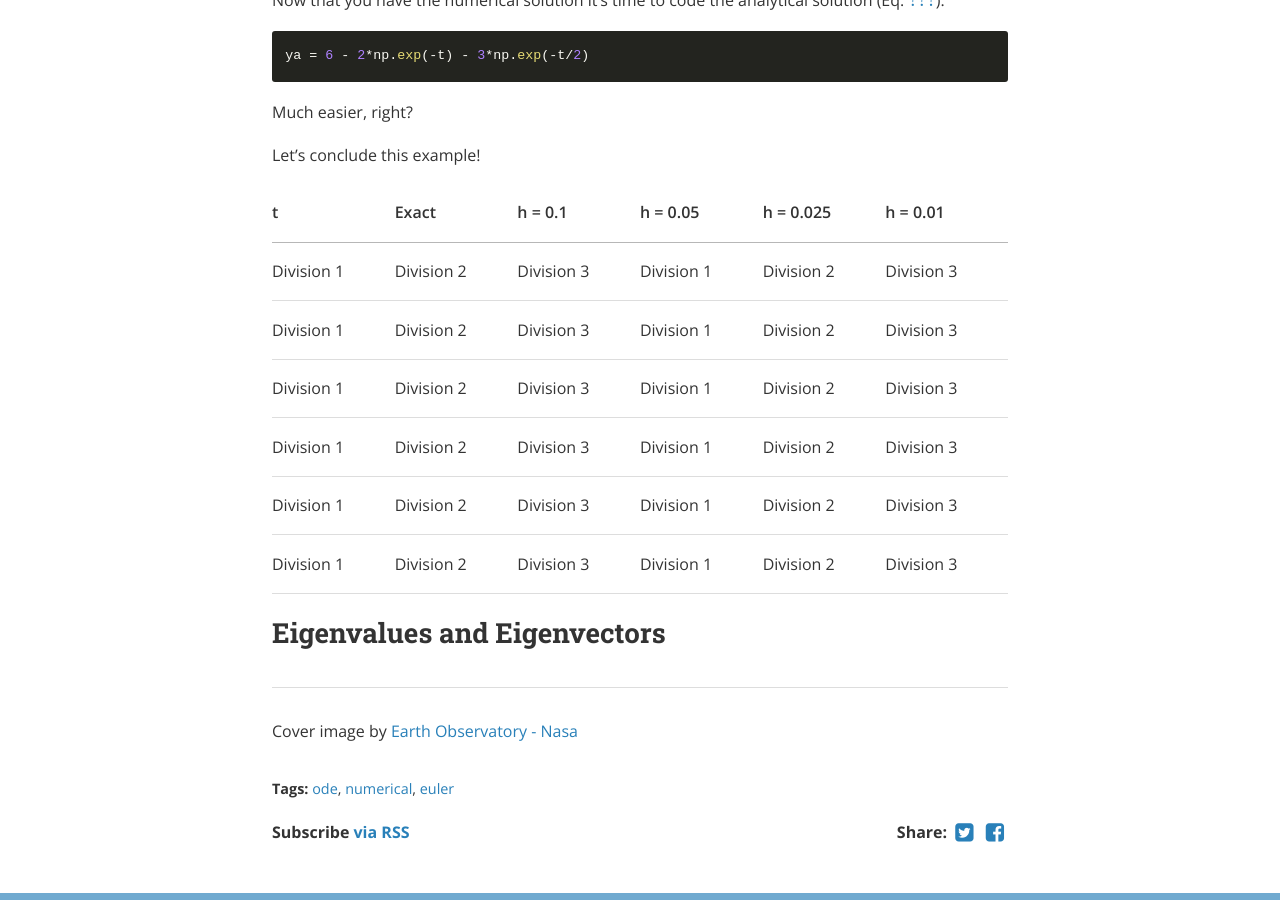
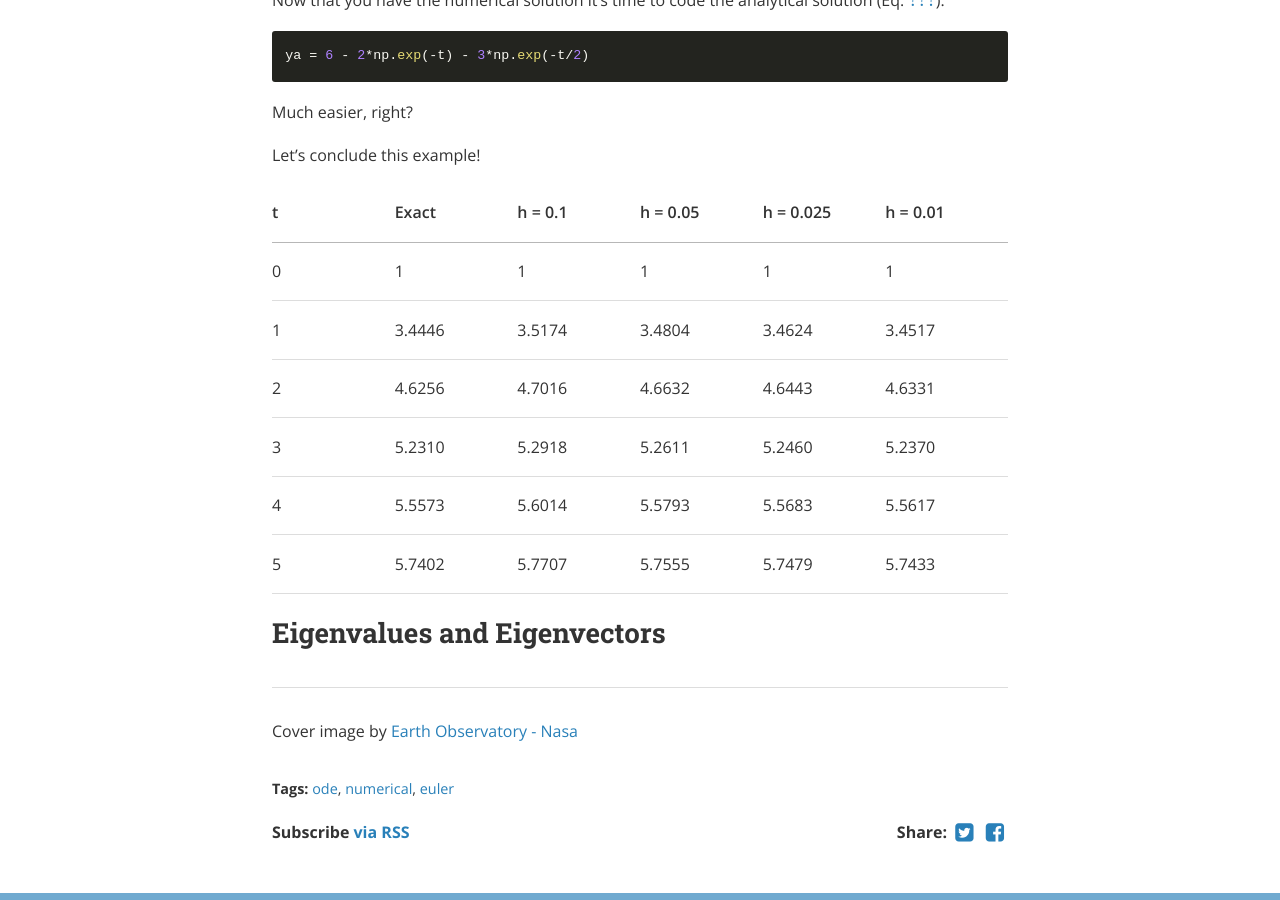
Before and after one commit to vic1309/lerofly, a Jekyll site: the page built from _posts/2019-06-12-euler.markdown, in a window 1280 px wide and 900 px high, scrolled down 4377 px. Built offline with Jekyll 4.4.1, drawn with Linux system fonts in a browser that asks for light colours; nearby versions of some CDN libraries; formulas are drawn with MathJax 3; a script that is not in the unit is left out.

Commit message:
Update 2019-06-12-euler.markdown

```diff
--- a/_posts/2019-06-12-euler.markdown
+++ b/_posts/2019-06-12-euler.markdown
@@ -151,22 +151,22 @@ Let's conclude this example!
     <th> t </th><th> Exact </th><th> h = 0.1 </th><th> h = 0.05 </th><th> h = 0.025 </th><th> h = 0.01 </th>
   </tr>
   <tr>
-    <td>Division 1</td><td>Division 2</td><td>Division 3</td><td>Division 1</td><td>Division 2</td><td>Division 3</td>
+    <td>0</td><td>1</td><td>1</td><td>1</td><td>1</td><td>1</td>
   </tr>
   <tr class="even">
-    <td>Division 1</td><td>Division 2</td><td>Division 3</td><td>Division 1</td><td>Division 2</td><td>Division 3</td>
+    <td>1</td><td>3.4446</td><td>3.5174</td><td>3.4804</td><td>3.4624</td><td>3.4517</td>
   </tr>
   <tr>
-    <td>Division 1</td><td>Division 2</td><td>Division 3</td><td>Division 1</td><td>Division 2</td><td>Division 3</td>
+    <td>2</td><td>4.6256</td><td>4.7016</td><td>4.6632</td><td>4.6443</td><td>4.6331</td>
   </tr>
   <tr>
-    <td>Division 1</td><td>Division 2</td><td>Division 3</td><td>Division 1</td><td>Division 2</td><td>Division 3</td>
+    <td>3</td><td>5.2310</td><td>5.2918</td><td>5.2611</td><td>5.2460</td><td>5.2370</td>
   </tr>
   <tr>
-    <td>Division 1</td><td>Division 2</td><td>Division 3</td><td>Division 1</td><td>Division 2</td><td>Division 3</td>
+    <td>4</td><td>5.5573</td><td>5.6014</td><td>5.5793</td><td>5.5683</td><td>5.5617</td>
   </tr>
   <tr>
-    <td>Division 1</td><td>Division 2</td><td>Division 3</td><td>Division 1</td><td>Division 2</td><td>Division 3</td>
+    <td>5</td><td>5.7402</td><td>5.7707</td><td>5.7555</td><td>5.7479</td><td>5.7433</td>
   </tr>
 </table>
 
```
